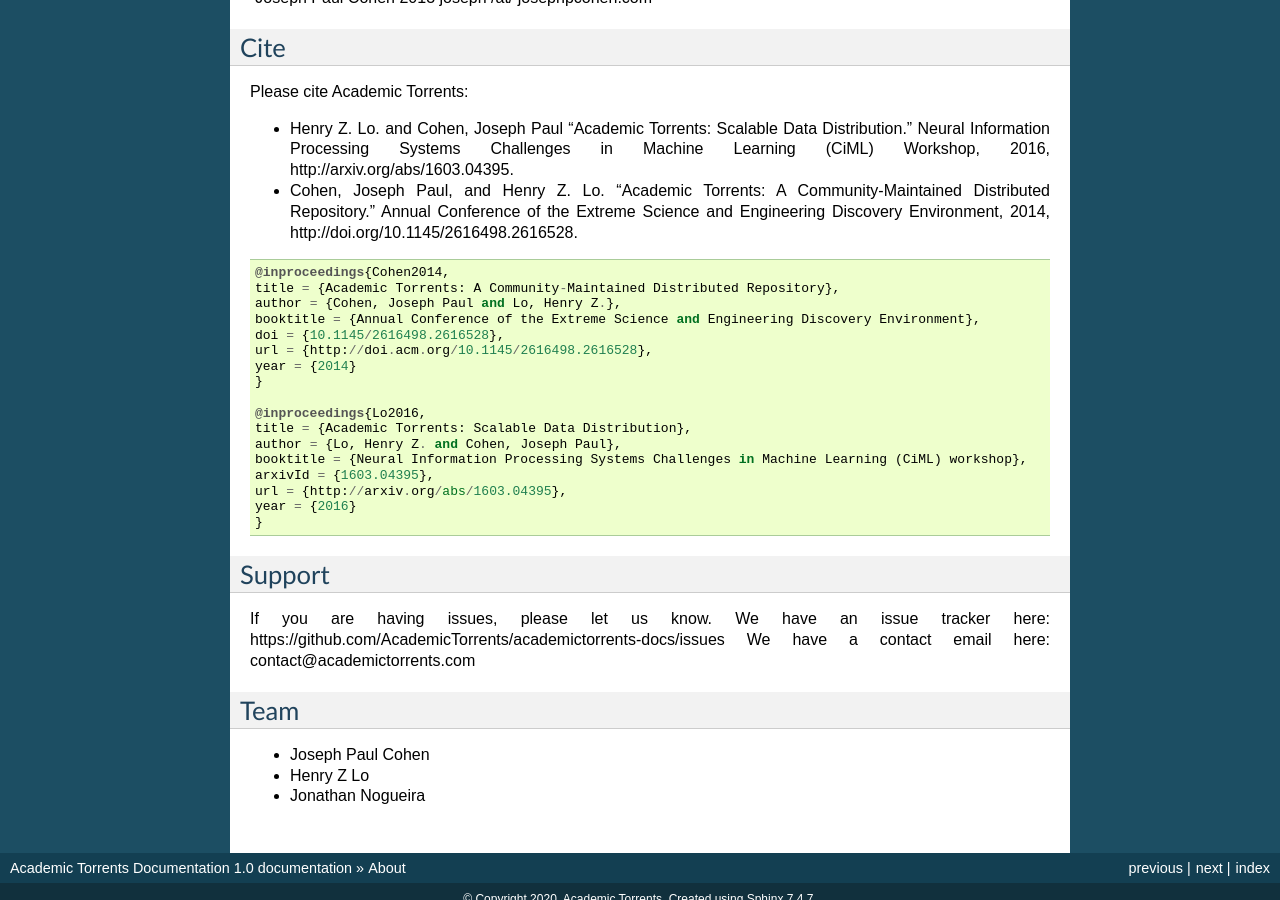
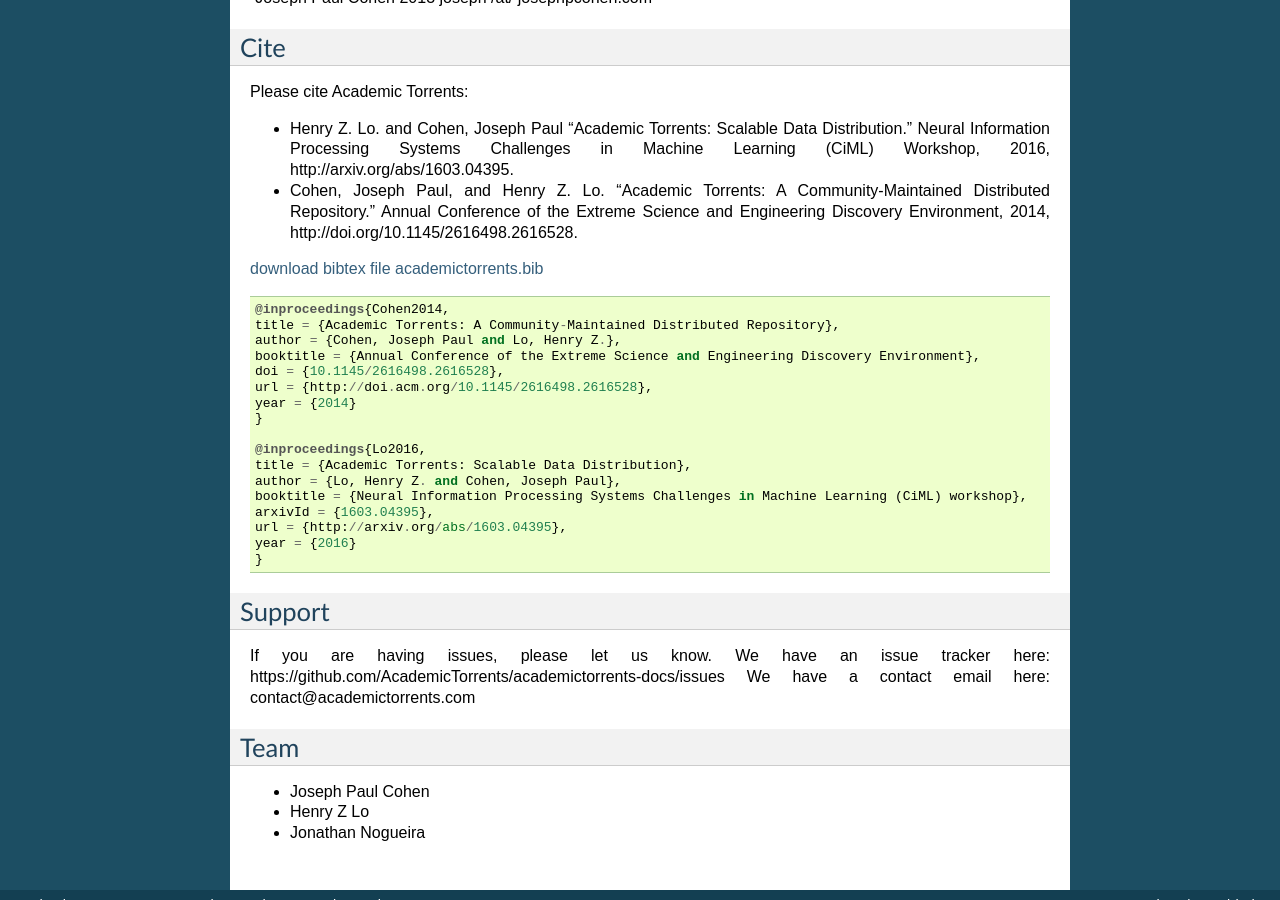
Before and after one commit to academictorrents/academictorrents-docs, a Sphinx documentation site: the page built from docs/about.md, in a window 1280 px wide and 900 px high, scrolled down 729 px. Built offline with Sphinx 7.4.7, drawn with Linux system fonts in a browser that asks for light colours.

Commit message:
Update about.md

````diff
--- a/docs/about.md
+++ b/docs/about.md
@@ -32,6 +32,8 @@
 
  - Cohen, Joseph Paul, and Henry Z. Lo. “Academic Torrents: A Community-Maintained Distributed Repository.” Annual Conference of the Extreme Science and Engineering Discovery Environment, 2014, http://doi.org/10.1145/2616498.2616528.
 
+[download bibtex file academictorrents.bib](https://academictorrents.com/academictorrents.bib)
+
 ```
 @inproceedings{Cohen2014,
 title = {Academic Torrents: A Community-Maintained Distributed Repository},
````
